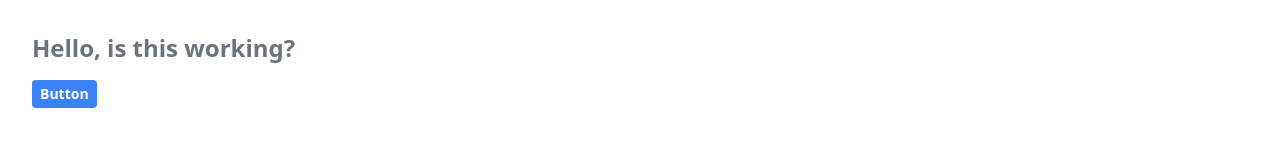
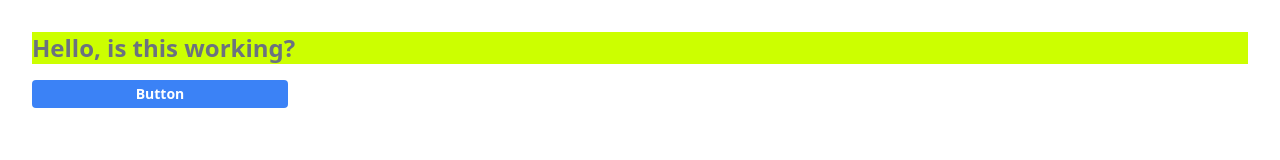
Before and after one commit to jpwain/bike, a website built with Vite: page src/index.html in a window 1280 px wide. Built offline with nearby package versions, Linux system fonts and the light colour scheme.

Commit message:
Add some jit class to verify it works

```diff
--- a/src/index.html
+++ b/src/index.html
@@ -10,8 +10,8 @@
 </head>
 
 <body class="p-8">
-  <h1 class="mb-4 text-2xl font-semibold text-gray-500"> Hello, is this working? </h1>
-  <button class="rad-button" type="button">Button</button>
+  <h1 class="bg-[#ccff00] mb-4 text-2xl font-semibold text-gray-500"> Hello, is this working? </h1>
+  <button class="w-[256px] rad-button" type="button">Button</button>
 </body>
 
 </html>
```
